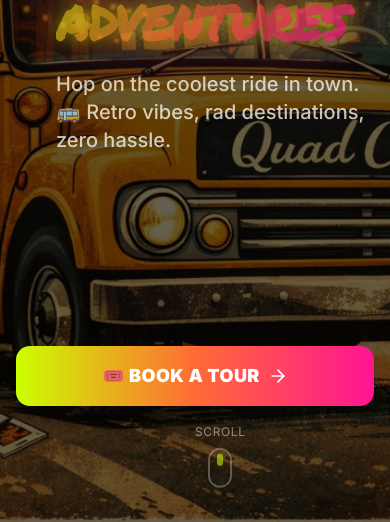
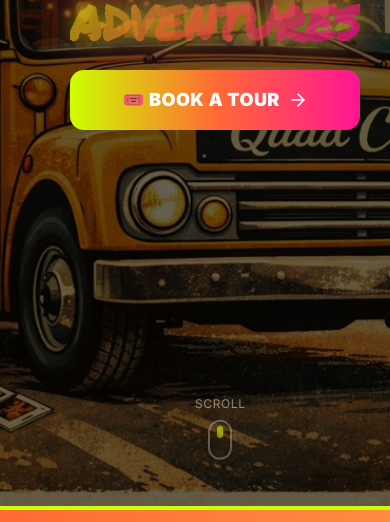
Before and after one commit to SupershiftLabs/oldskool, a React (Vite) app: page / in a window 390 px wide. Shown: the part 338-860 px from the top of the page. Built offline with nearby package versions, Linux system fonts and the light colour scheme; no server answers.

Commit message:
Mobile: hide subtitle and move button to its position

```diff
--- a/src/components/pages/HomePage.tsx
+++ b/src/components/pages/HomePage.tsx
@@ -127,11 +127,11 @@ const HomePage: React.FC = () => {
               <span className="block text-[#CCFF00] mt-2">ADVENTURES</span>
             </h1>
 
-            <p className="text-xl md:text-2xl text-[#F5F3E7]/80 mb-48 md:mb-8 ml-10 md:ml-0 max-w-lg font-medium">
+            <p className="text-xl md:text-2xl text-[#F5F3E7]/80 mb-8 ml-10 md:ml-0 max-w-lg font-medium hidden md:block">
               Hop on the coolest ride in town. 🚌 Retro vibes, rad destinations, zero hassle.
             </p>
 
-            <div className="flex flex-col sm:flex-row gap-4">
+            <div className="flex flex-col sm:flex-row gap-4 ml-10 md:ml-0">
               <button
                 onClick={() => {
                   setActivePage('tours');
```
